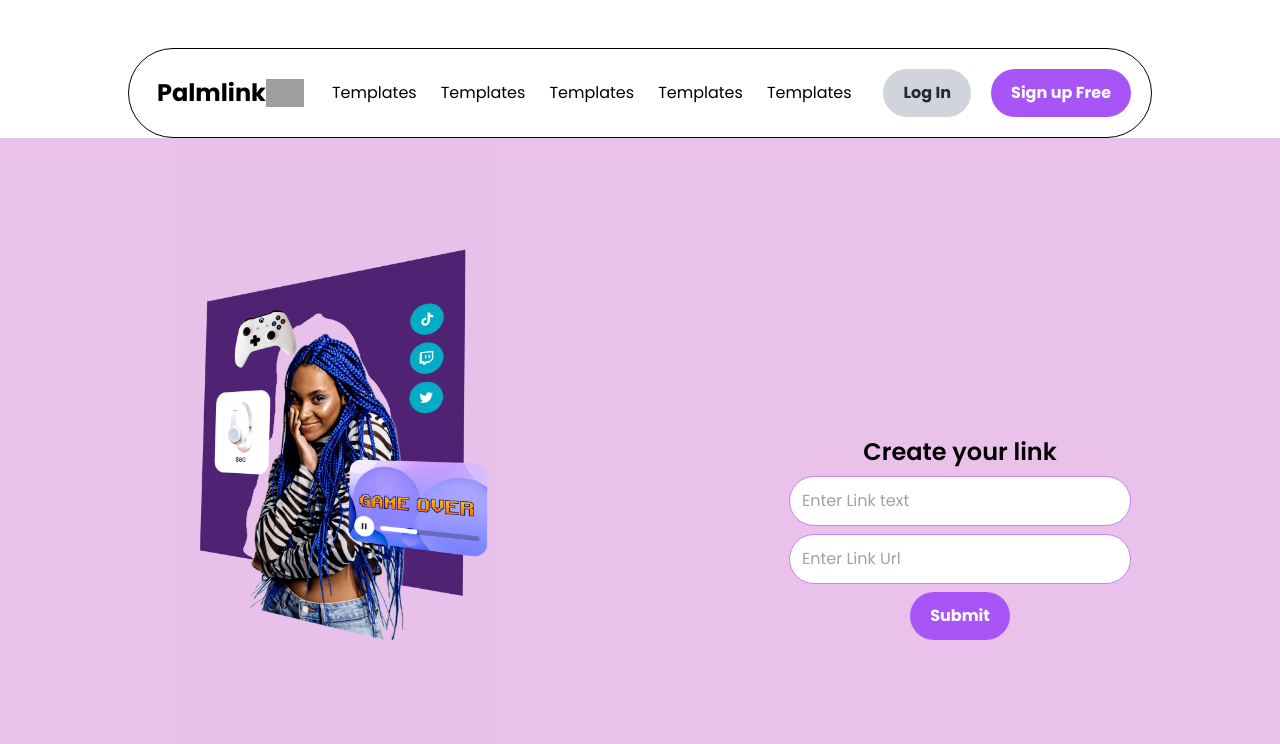
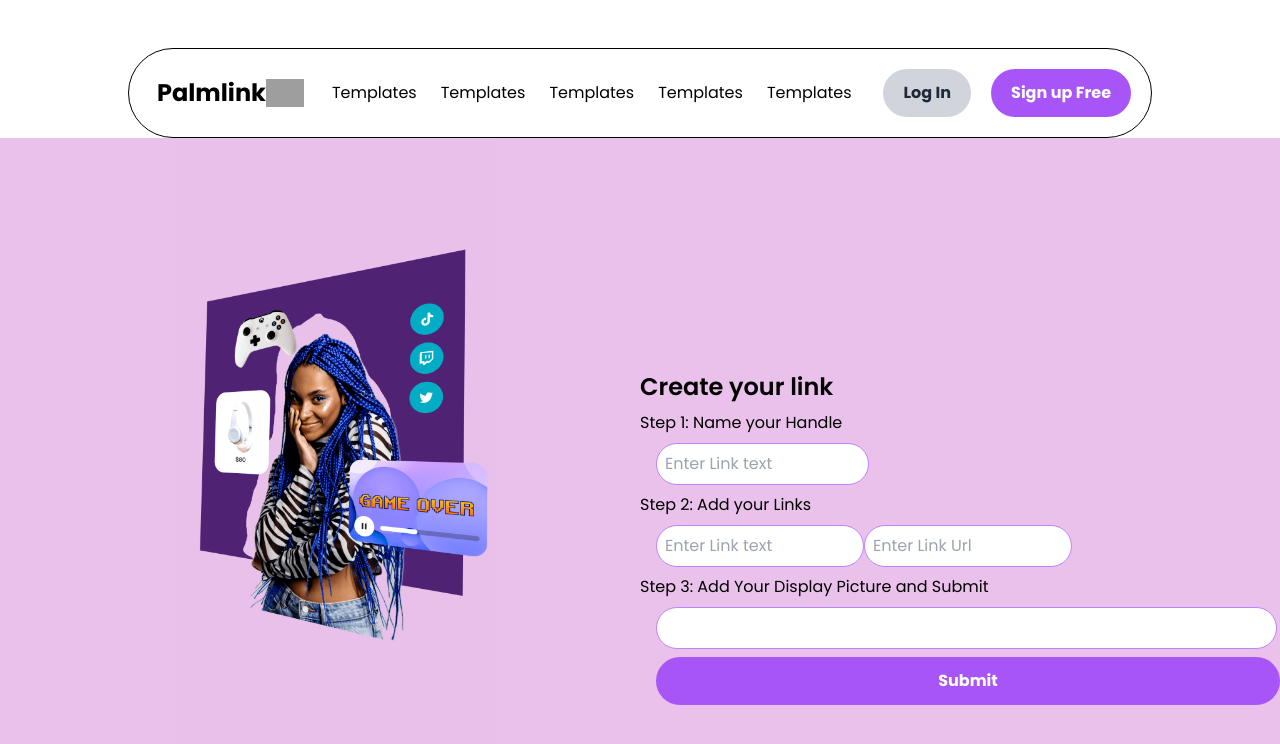
Before and after one commit to kumail-ahmad/myLink, a Next.js app: page /generate in a window 1280 px wide. Shown: the top 744 px of the page. Built offline with nearby package versions, Linux system fonts and the light colour scheme; grey boxes are pictures that could not be loaded.

Commit message:
added inputs in generate

```diff
--- a/app/generate/page.js
+++ b/app/generate/page.js
@@ -6,20 +6,35 @@
       <div className="div.picture  ml-44">
         <Image alt="image" src="/generate.png" width={320} height={320} />
       </div>
-      <div className="inputs flex flex-col justify-center items-center gap-2">
+      <div className="inputs flex flex-col  justify-center gap-2">
         <p className="font-poppins font-semibold text-2xl">Create your link</p>
+        <h1> Step 1: Name your Handle</h1>
         <input
-          className="border border-purple-400 rounded-full p-3"
+          className="border border-purple-400 rounded-full p-2 w-1/3 ml-4"
           type="text"
           placeholder="Enter Link text"
         />
+        <h1> Step 2: Add your Links</h1>
+        <div className="addlinks ml-4">
+          <input
+            className="border border-purple-400 rounded-full p-2 w-1/3"
+            type="text"
+            placeholder="Enter Link text"
+          />
+          <input
+            className="border border-purple-400 rounded-full p-2 w-1/3"
+            type="text"
+            placeholder="Enter Link Url"
+          />
+        </div>
+        <h1> Step 3: Add Your Display Picture and Submit</h1>
         <input
-          className="border border-purple-400 rounded-full p-3"
           type="text"
-          placeholder="Enter Link Url"
+          alt=""
+          className="border border-purple-400 rounded-full p-2 w-[97%] ml-4"
         />
         <button
-          className="bg-purple-500 hover:bg-purple-600 text-white font-bold py-3 px-5 rounded-full"
+          className="bg-purple-500 hover:bg-purple-600 text-white font-bold py-3 px-5 rounded-full ml-4"
           type="submit"
         >
           Submit
```
